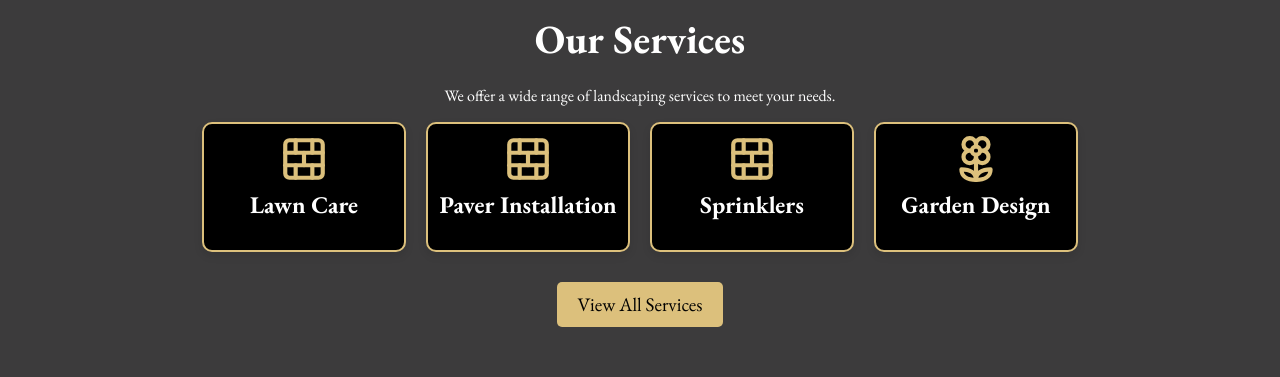
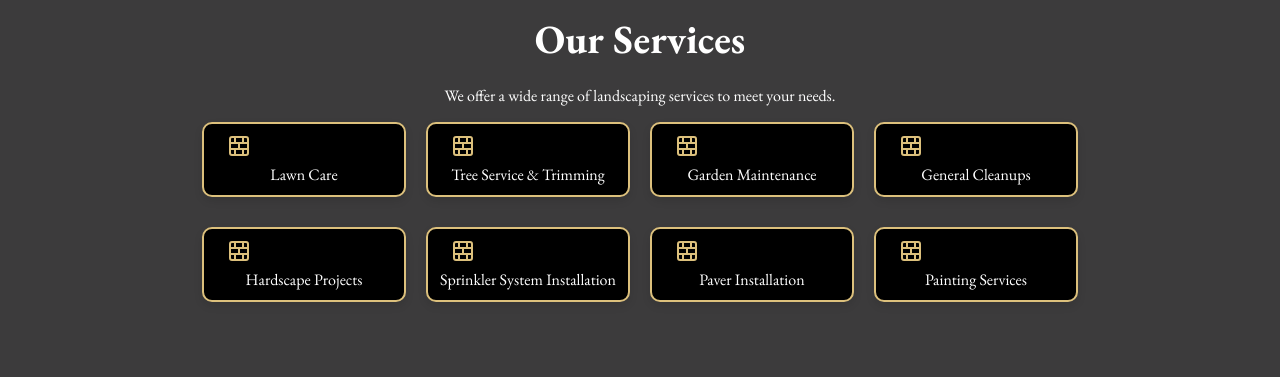
Before and after one commit to rysealex/lzm-landscaping-llc, a React (Create React App) app: page / in a window 1280 px wide. Shown: the part 920-1297 px from the top of the page. Built offline with nearby package versions, Linux system fonts and the light colour scheme; no server answers.

Commit message:
Services modal and disable scroll function on modal open.

```diff
--- a/src/App.css
+++ b/src/App.css
@@ -149,6 +149,9 @@ nav a.active {
   justify-content: center;
   gap: 20px;
 }
+#services-list-top {
+  margin-bottom: 30px;
+}
 .service-item {
   background-color: var(--background-color);
   border: 2px solid var(--primary-color);
@@ -186,6 +189,30 @@ nav a.active {
 .view-all-services button:hover {
   background-color: #d6b057;
   transform: scale(1.05);
+}
+
+/* Modal Styles */
+.service-modal {
+  position: fixed;
+  top: 0;
+  left: 0;
+  width: 100%;
+  height: 100%;
+  background-color: rgba(0, 0, 0, 0.8);
+  display: flex;
+  justify-content: center;
+  align-items: center;
+  z-index: 200;
+}
+.service-modal-content {
+  background-color: var(--background-color);
+  color: var(--text-color);
+  padding: 20px;
+  border-radius: 10px;
+  max-width: 600px;
+  width: 90%;
+  text-align: center;
+  position: relative;
 }
 
 /* About Styles */
--- a/src/services.tsx
+++ b/src/services.tsx
@@ -1,34 +1,123 @@
 import { BrickWall, Flower2 } from 'lucide-react';
+import { useState, useEffect } from 'react';
 import './App.css';
 
+// services list with details and icons
+const servicesList = [
+	{ name: 'Lawn Care', icon: <BrickWall /> },
+	{ name: 'Tree Service & Trimming', icon: <BrickWall /> },
+	{ name: 'Garden Maintenance', icon: <BrickWall /> },
+	{ name: 'General Cleanups', icon: <BrickWall /> },
+	{ name: 'Hardscape Projects', icon: <BrickWall /> },
+	{ name: 'Sprinkler System Installation', icon: <BrickWall /> },
+	{ name: 'Paver Installation', icon: <BrickWall /> },
+	{ name: 'Painting Services', icon: <BrickWall /> },
+];
+
 function Services() {
+
+	// usestate to toggle between services modal
+	const [selectedService, setSelectedService] = useState<string | null>(null);
+
+	// useeffect to disable scrolling when modal is open
+	useEffect(() => {
+		if (selectedService) {
+			document.body.style.overflow = 'hidden';
+		} else {
+			document.body.style.overflow = 'auto';
+		}
+	}, [selectedService]);
+
   return (
 		<div className='services-container'>
 			<div className='services-header'>
 				<h1>Our Services</h1>
 				<p>We offer a wide range of landscaping services to meet your needs.</p>
 			</div>
-			<div className='services-list'>
-				<div className='service-item'>
-					<BrickWall className='service-icon' />
-					<h2>Lawn Care</h2>
+			<div className='services-list' id='services-list-top'>
+				<div className='service-item' onClick={() => setSelectedService('Lawn Care')}>
+					<div className='service-icon'>
+						{servicesList[0].icon}
+					</div>
+					<div className='service-name'>
+						{servicesList[0].name}
+					</div>
 				</div>
-				<div className='service-item'>
-					<BrickWall className='service-icon' />
-					<h2>Paver Installation</h2>
+				<div className='service-item' onClick={() => setSelectedService('Tree Service & Trimming')}>
+					<div className='service-icon'>
+						{servicesList[1].icon}
+					</div>
+					<div className='service-name'>
+						{servicesList[1].name}
+					</div>
 				</div>
-				<div className='service-item'>
-					<BrickWall className='service-icon' />
-					<h2>Sprinklers</h2>
+				<div className='service-item' onClick={() => setSelectedService('Garden Maintenance')}>
+					<div className='service-icon'>
+						{servicesList[2].icon}
+					</div>
+					<div className='service-name'>
+						{servicesList[2].name}
+					</div>
 				</div>
-				<div className='service-item'>
-					<Flower2 className='service-icon' />
-					<h2>Garden Design</h2>
+				<div className='service-item' onClick={() => setSelectedService('General Cleanups')}>
+					<div className='service-icon'>
+						{servicesList[3].icon}
+					</div>
+					<div className='service-name'>
+						{servicesList[3].name}
+					</div>
 				</div>
 			</div>
-			<div className='view-all-services'>
+			<div className='services-list'>
+				<div className='service-item' onClick={() => setSelectedService('Hardscape Projects')}>
+					<div className='service-icon'>
+						{servicesList[4].icon}
+					</div>
+					<div className='service-name'>
+						{servicesList[4].name}
+					</div>
+				</div>
+				<div className='service-item' onClick={() => setSelectedService('Sprinkler System Installation')}>
+					<div className='service-icon'>
+						{servicesList[5].icon}
+					</div>
+					<div className='service-name'>
+						{servicesList[5].name}
+					</div>
+				</div>
+				<div className='service-item' onClick={() => setSelectedService('Paver Installation')}>
+					<div className='service-icon'>
+						{servicesList[6].icon}
+					</div>
+					<div className='service-name'>
+						{servicesList[6].name}
+					</div>
+				</div>
+				<div className='service-item' onClick={() => setSelectedService('Painting Services')}>
+					<div className='service-icon'>
+						{servicesList[7].icon}
+					</div>
+					<div className='service-name'>
+						{servicesList[7].name}
+					</div>
+				</div>
+			</div>
+			{/* <div className='view-all-services'>
 				<button>View All Services</button>
-			</div>
+			</div> */}
+
+			{/* Modal for service details */}
+			{selectedService && (
+				<div className='service-modal'>
+					<div className='close-button' onClick={() => setSelectedService(null)}>
+						X
+					</div>
+					<div className='service-modal-content'>
+						<h2>{selectedService}</h2>
+						<p>Details about {selectedService} will go here.</p>
+					</div>
+				</div>
+			)}
 		</div>
 	);
 };
```
